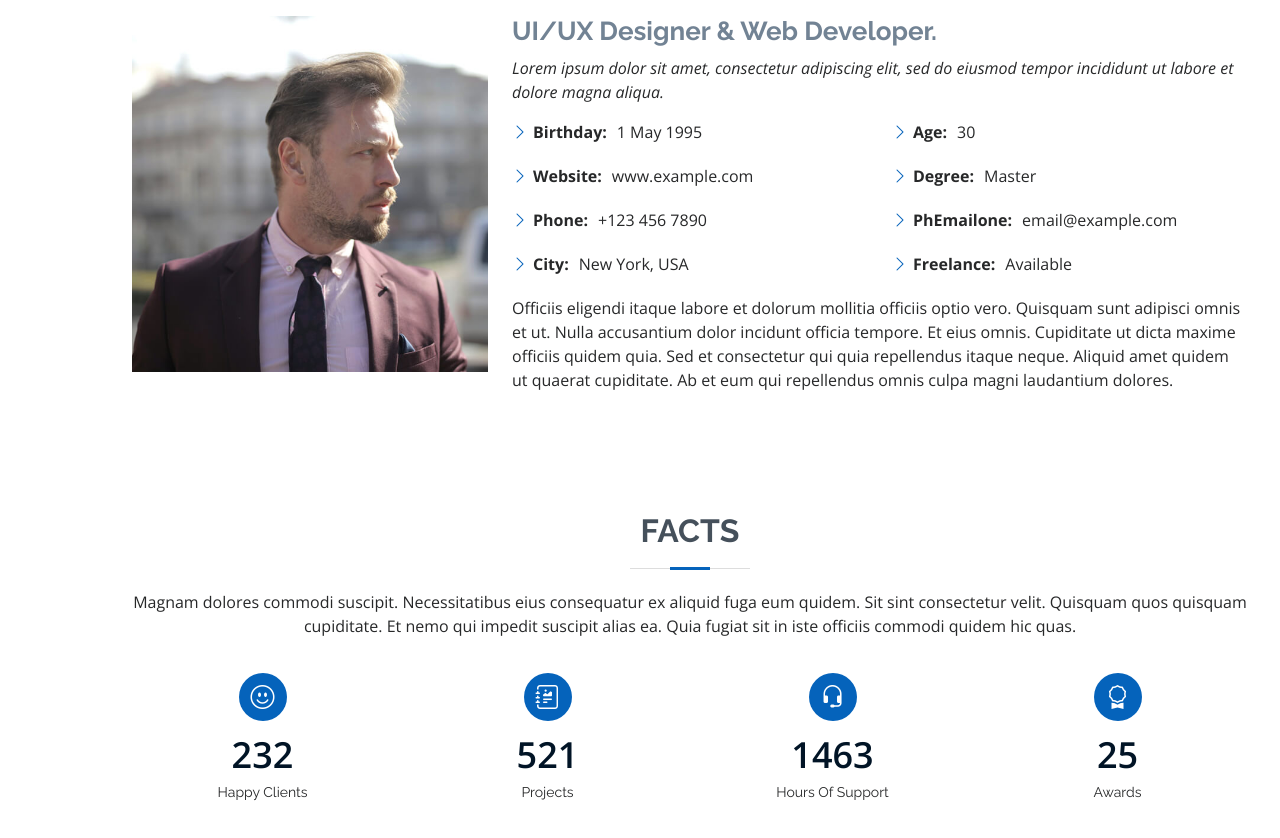
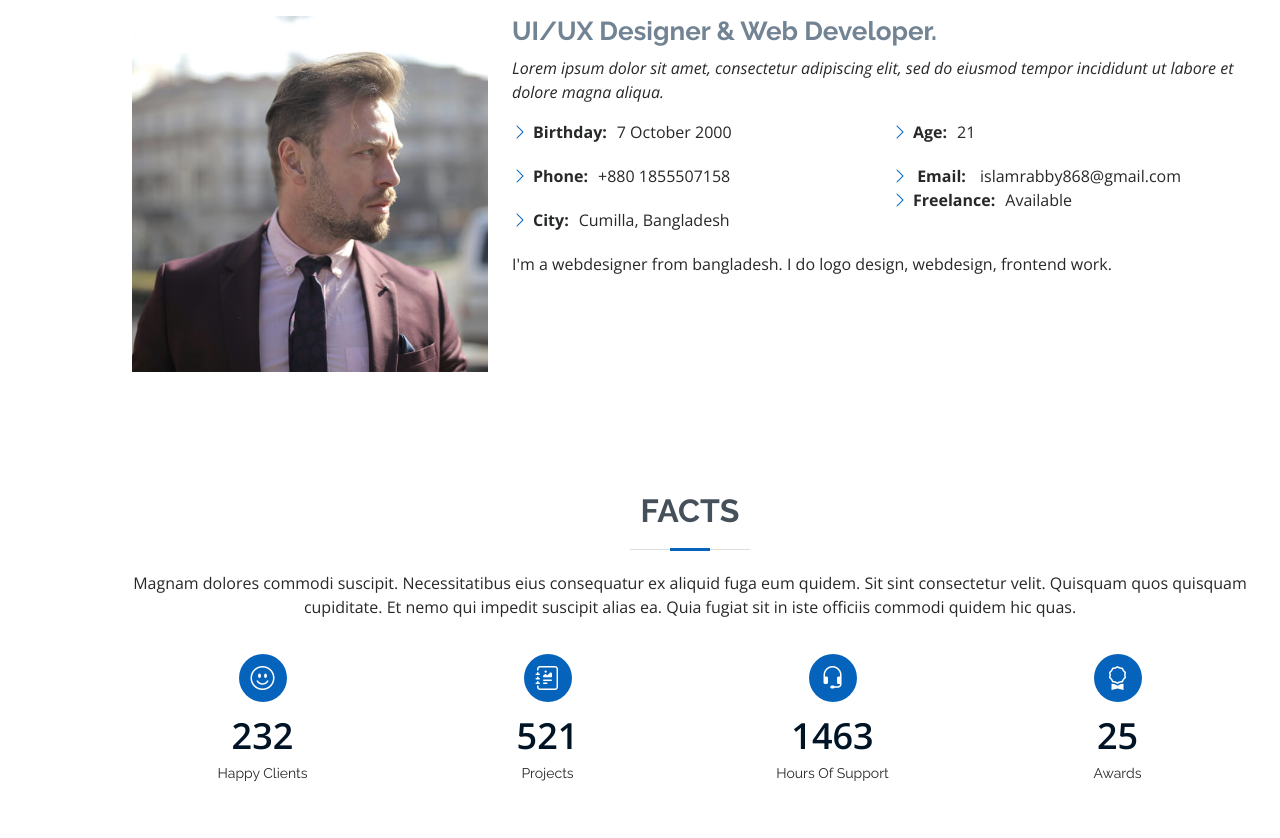
Before and after one commit to RabbiIslm/PORTOFOLIO2, a plain HTML site: page index.html in a window 1280 px wide. Shown: the part 1000-1838 px from the top of the page. Drawn offline with nearby package versions, Linux system fonts and the light colour scheme.

Commit message:
Personal Details

```diff
--- a/index.html
+++ b/index.html
@@ -115,27 +115,23 @@
                 <div class="col-lg-6">
                   <ul>
                     <li>
-                      <i class="bi bi-chevron-right"></i> <strong>Birthday:</strong> <span>1 May 1995</span>
+                      <i class="bi bi-chevron-right"></i> <strong>Birthday:</strong> <span>7 October 2000</span>
+                    </li>
+
+                    <li>
+                      <i class="bi bi-chevron-right"></i> <strong>Phone:</strong> <span>+880 1855507158</span>
                     </li>
                     <li>
-                      <i class="bi bi-chevron-right"></i> <strong>Website:</strong>
-                      <span>www.example.com</span>
-                    </li>
-                    <li>
-                      <i class="bi bi-chevron-right"></i> <strong>Phone:</strong> <span>+123 456 7890</span>
-                    </li>
-                    <li>
-                      <i class="bi bi-chevron-right"></i> <strong>City:</strong> <span>New York, USA</span>
+                      <i class="bi bi-chevron-right"></i> <strong>City:</strong> <span>Cumilla, Bangladesh</span>
                     </li>
                   </ul>
                 </div>
                 <div class="col-lg-6">
                   <ul>
-                    <li><i class="bi bi-chevron-right"></i> <strong>Age:</strong> <span>30</span></li>
-                    <li><i class="bi bi-chevron-right"></i> <strong>Degree:</strong> <span>Master</span></li>
-                    <li>
-                      <i class="bi bi-chevron-right"></i> <strong>PhEmailone:</strong>
-                      <span>email@example.com</span>
+                    <li><i class="bi bi-chevron-right"></i> <strong>Age:</strong> <span>21</span></li>
+
+                      <i class="bi bi-chevron-right"></i> <strong>Email:</strong>
+                      <span>islamrabby868@gmail.com</span>
                     </li>
                     <li>
                       <i class="bi bi-chevron-right"></i> <strong>Freelance:</strong> <span>Available</span>
@@ -144,11 +140,7 @@
                 </div>
               </div>
               <p>
-                Officiis eligendi itaque labore et dolorum mollitia officiis optio vero. Quisquam sunt
-                adipisci omnis et ut. Nulla accusantium dolor incidunt officia tempore. Et eius omnis.
-                Cupiditate ut dicta maxime officiis quidem quia. Sed et consectetur qui quia repellendus
-                itaque neque. Aliquid amet quidem ut quaerat cupiditate. Ab et eum qui repellendus omnis culpa
-                magni laudantium dolores.
+                I'm a webdesigner from bangladesh. I do logo design, webdesign, frontend work.
               </p>
             </div>
           </div>
```
